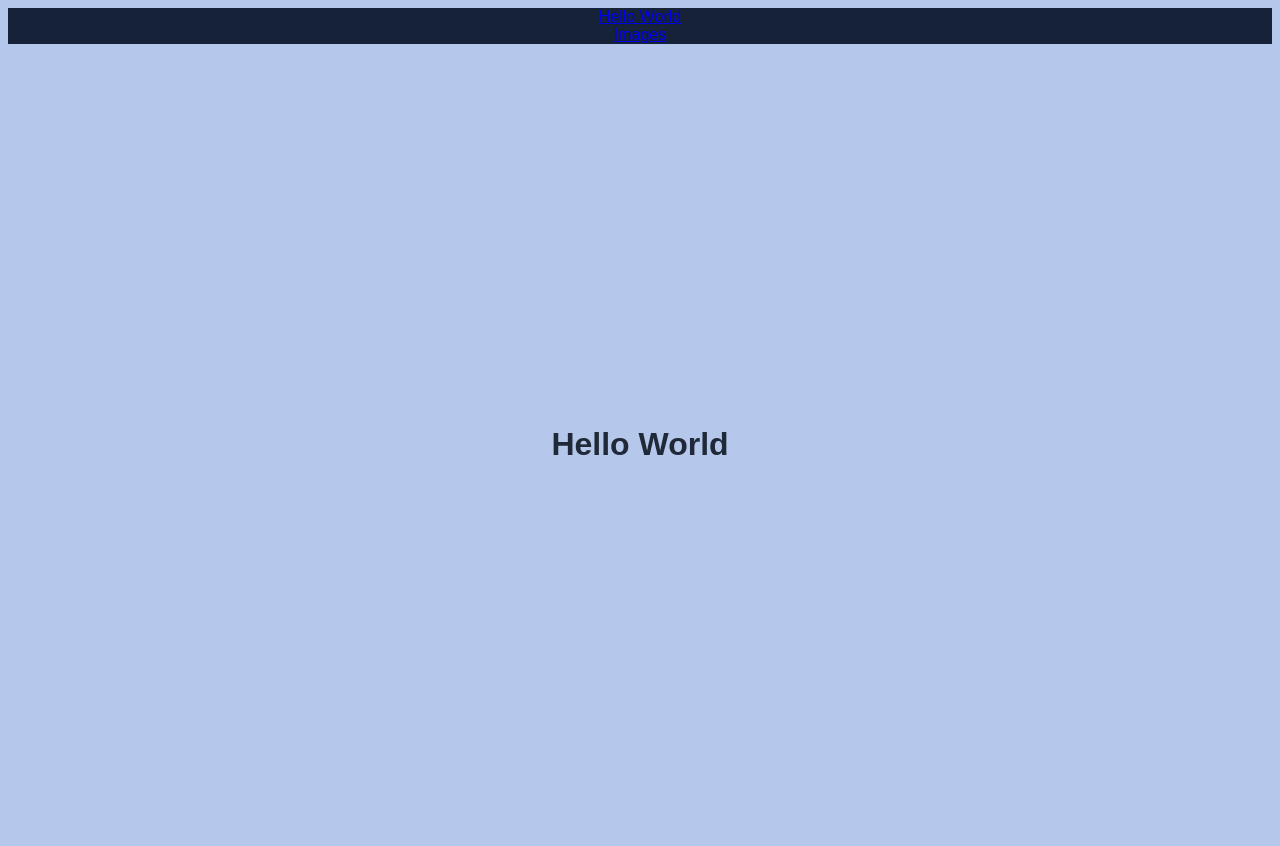
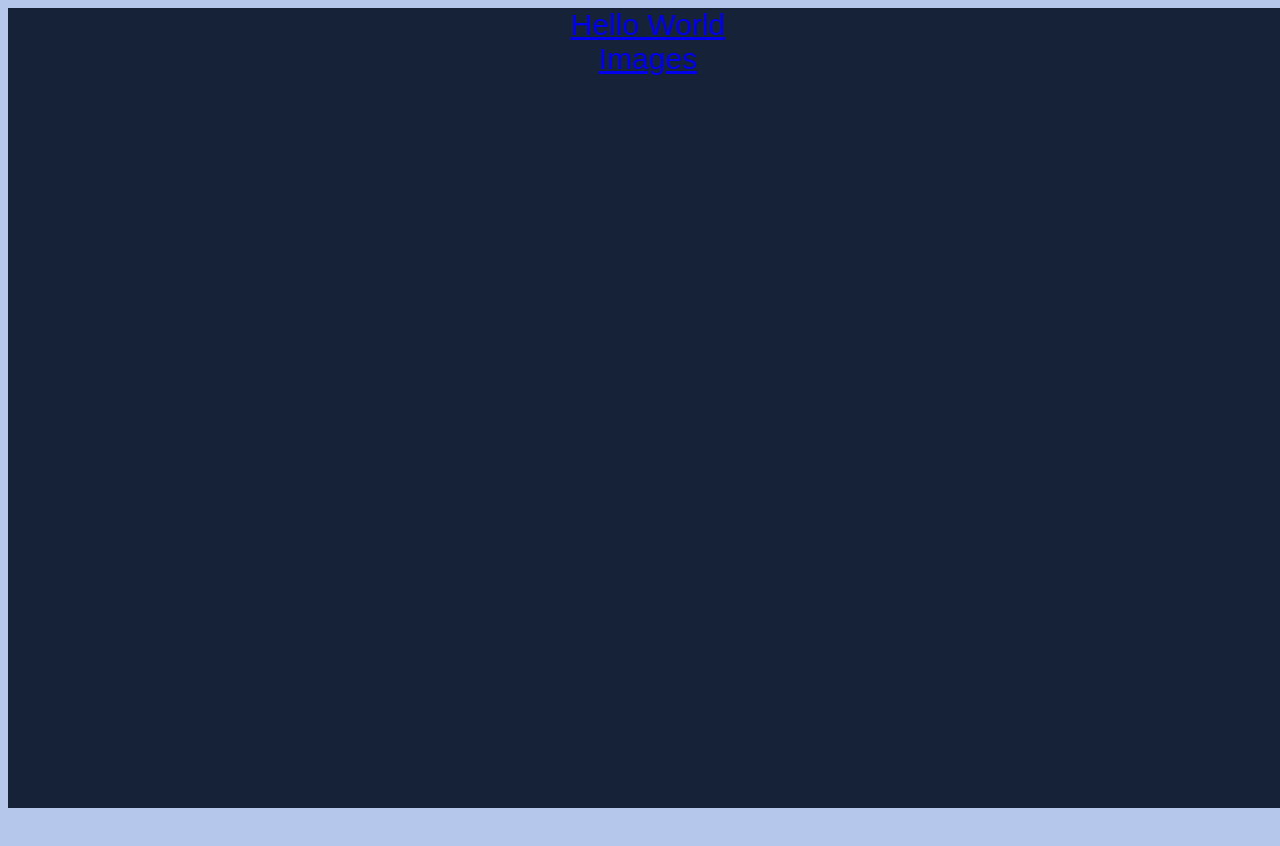
Before and after one commit to akaricin/the-humor-project, a Next.js app: page / in a window 1280 px wide. Shown: the top 846 px of the page. After the commit the page ends 816 px from the top, so only its background shows below. Built offline with nearby package versions, Linux system fonts and the light colour scheme; a web font is replaced by a local one.

Commit message:
Changed sidebar to be on the left and fix images and text size

```diff
--- a/app/images/page.tsx
+++ b/app/images/page.tsx
@@ -17,22 +17,22 @@ export default async function ImagesPage() {
   if (!images) {
     return (
       <main className="flex min-h-screen flex-col items-center justify-center p-8">
-        <p>No images found.</p>
+        <p className="text-[18px]">No images found.</p>
       </main>
     );
   }
 
   return (
     <main className="p-8">
-      <h1 className="text-5xl font-bold text-gray-800 mb-4">Image Gallery</h1>
+      <h1 className="text-[50px] font-bold text-gray-800 mb-4">Image Gallery</h1>
       <p className="text-lg text-gray-600 mb-8">
         A collection of humorous images.
       </p>
       <div className="table w-full border-separate border-spacing-y-4">
         <div className="table-header-group">
           <div className="table-row">
-            <div className="table-cell text-left font-bold w-1/3">Image</div>
-            <div className="table-cell text-left font-bold">Description</div>
+            <div className="table-cell text-left font-bold w-1/3 text-[40px]">Image</div>
+            <div className="table-cell text-left font-bold text-[40px]">Description</div>
           </div>
         </div>
         <div className="table-row-group">
@@ -42,11 +42,11 @@ export default async function ImagesPage() {
                 <img
                   src={image.url!}
                   alt={image.image_description || "Image"}
-                  className="w-full h-auto min-w-[100px] max-w-xs object-cover rounded-md"
+                  className="w-full h-auto min-w-[100px] max-w-[200px] object-cover rounded-md"
                 />
               </div>
               <div className="table-cell p-4 align-middle">
-                <p className="text-gray-800">{image.image_description}</p>
+                <p className="text-[18px] text-gray-800">{image.image_description}</p>
               </div>
             </div>
           ))}
--- a/app/layout.tsx
+++ b/app/layout.tsx
@@ -21,7 +21,7 @@ export default function RootLayout({
       </head>
       <body className="antialiased flex flex-col md:flex-row jersey-10-regular">
         <Sidebar />
-        <div className="flex-grow">
+        <div className="flex-grow md:ml-96">
           {children}
         </div>
       </body>
--- a/components/Sidebar.tsx
+++ b/components/Sidebar.tsx
@@ -5,13 +5,13 @@ import Link from "next/link";
 export default function Sidebar() {
   return (
     <div
-      className={`bg-[#152238] text-white w-full md:w-96 flex flex-col flex-shrink-0 min-w-[100px] h-auto md:h-screen`}
+      className={`fixed left-0 top-0 z-50 bg-[#152238] text-white w-full md:w-96 flex flex-col flex-shrink-0 min-w-[100px] h-screen`}
     >
       <nav className="flex flex-col p-6 mt-10">
-        <Link href="/" className="py-4 px-6 bg-gray-700 hover:bg-gray-600 rounded text-center w-full mb-6 text-lg">
+        <Link href="/" className="py-4 px-6 bg-gray-700 hover:bg-gray-600 rounded text-center w-full mb-6 text-[30px]">
           Hello World
         </Link>
-        <Link href="/images" className="py-4 px-6 bg-gray-700 hover:bg-gray-600 rounded text-center w-full text-lg">
+        <Link href="/images" className="py-4 px-6 bg-gray-700 hover:bg-gray-600 rounded text-center w-full text-[30px]">
           Images
         </Link>
       </nav>
```
